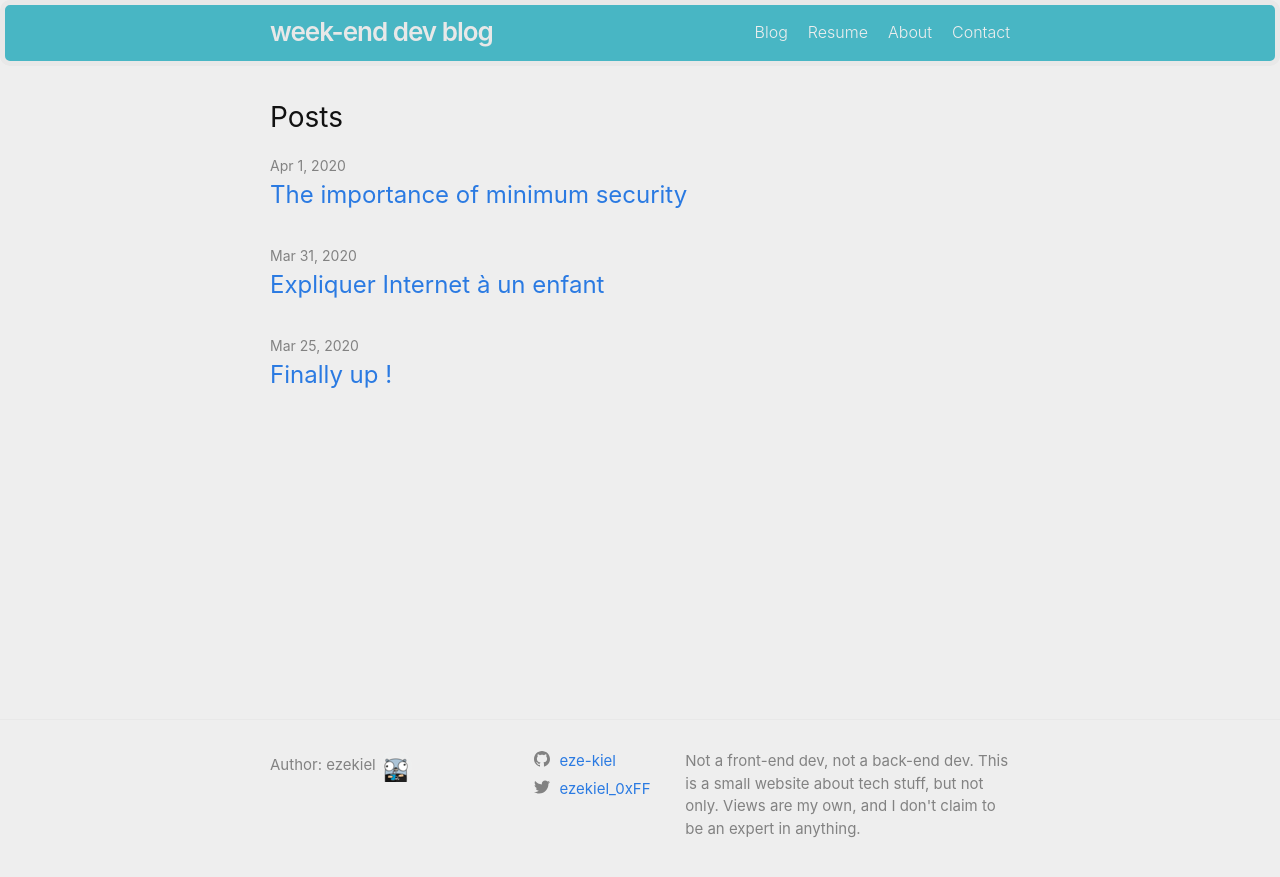
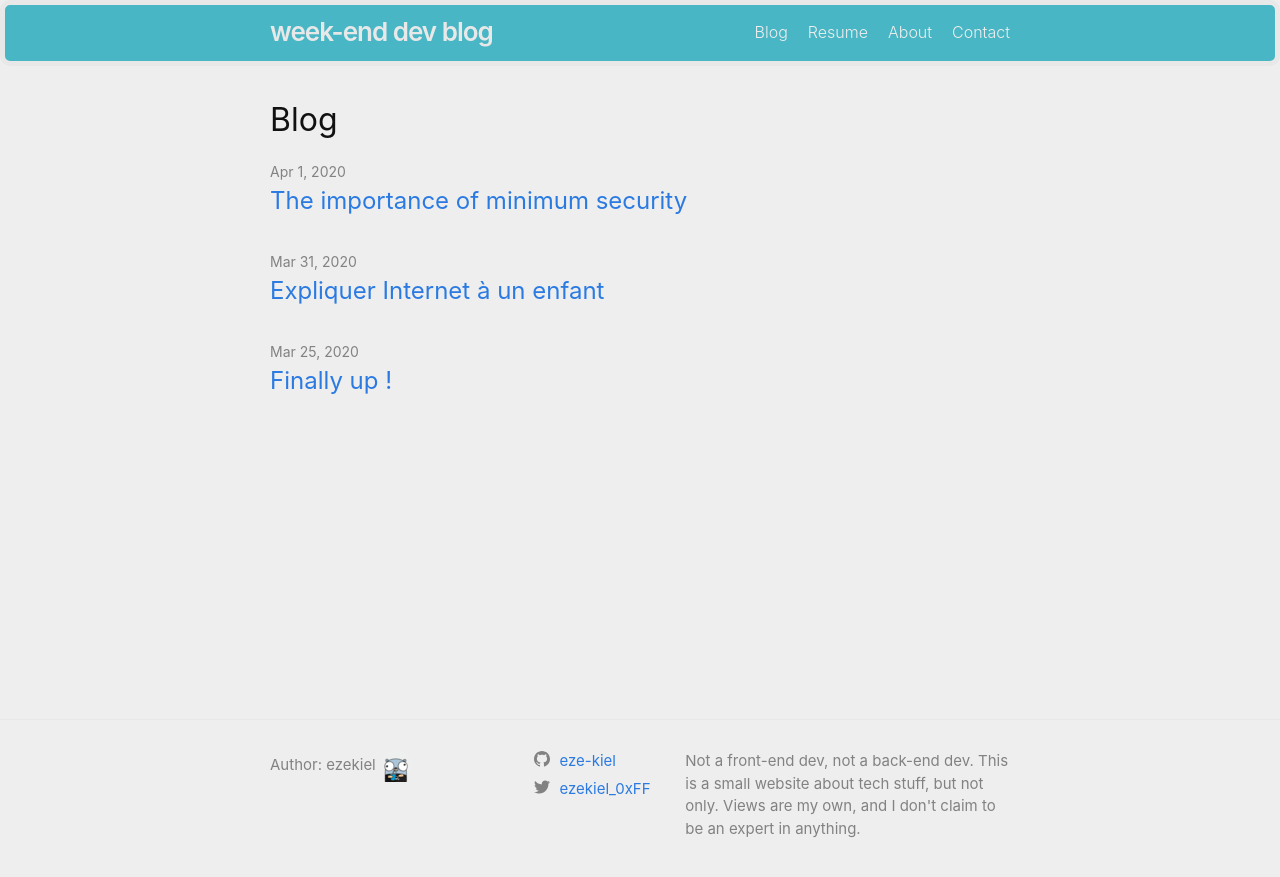
Before and after one commit to eze-kiel/old-eze-kiel.github.io, a Jekyll site: the page built from index.markdown, in a window 1280 px wide. Shown: the top 877 px of the page. Built offline with Jekyll 4.4.1, drawn with Linux system fonts in a browser that asks for light colours.

Commit message:
modified home page

```diff
--- a/_layouts/home.html
+++ b/_layouts/home.html
@@ -4,14 +4,14 @@ layout: default
 
 <div class="home">
   {%- if page.title -%}
-  <!-- <h1 class="page-heading">{{ page.title }}</h1>-->
+  <h1 class="page-heading">{{ page.title }}</h1>
 
   {%- endif -%}
 
   {{ content }}
 
   {%- if site.posts.size > 0 -%}
-    <h2 class="post-list-heading">{{ page.list_title | default: "Posts" }}</h2>
+    <!--<h2 class="post-list-heading">{{ page.list_title | default: "Posts" }}</h2>-->
     <ul class="post-list">
       {%- for post in site.posts -%}
       <li>
```
